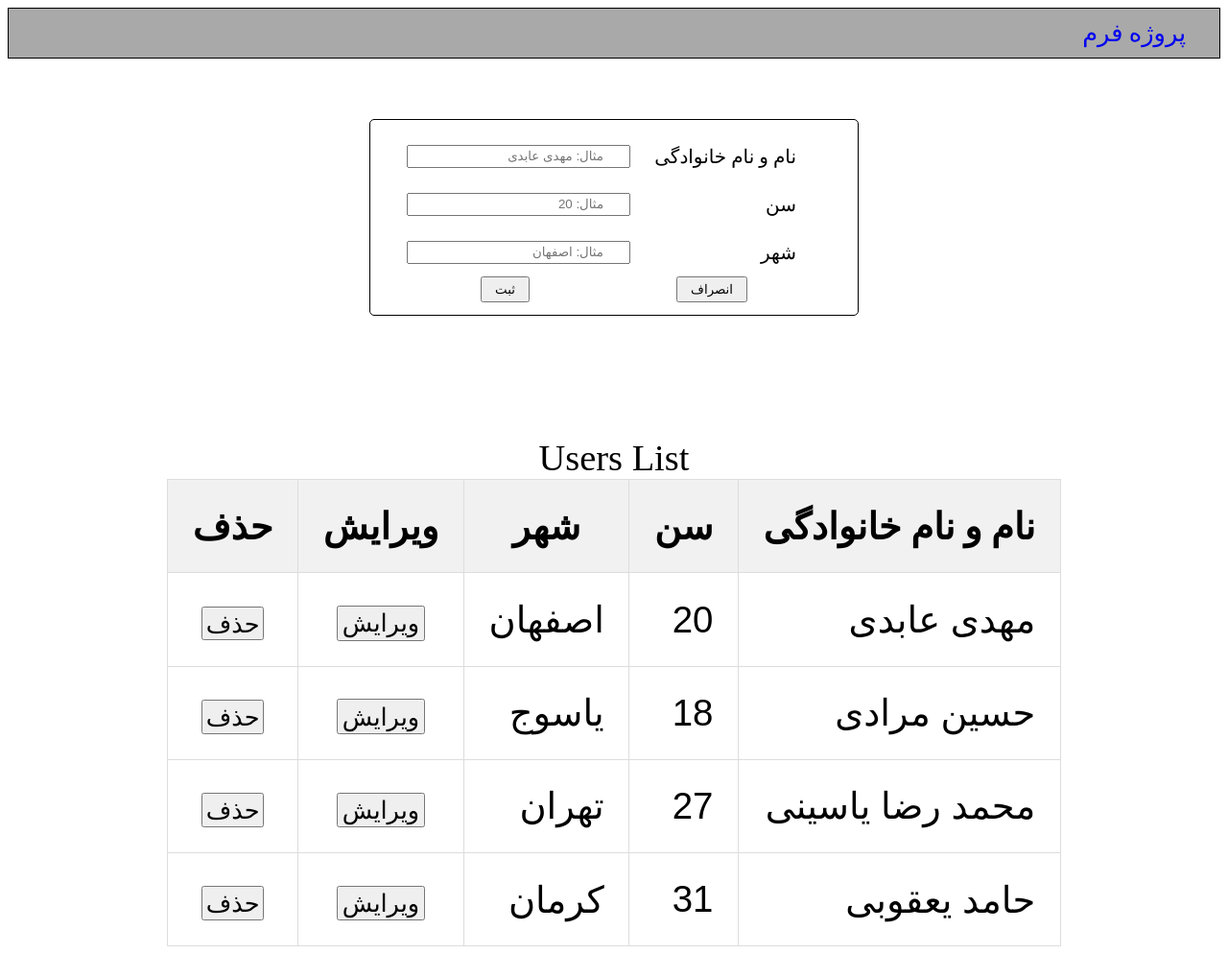
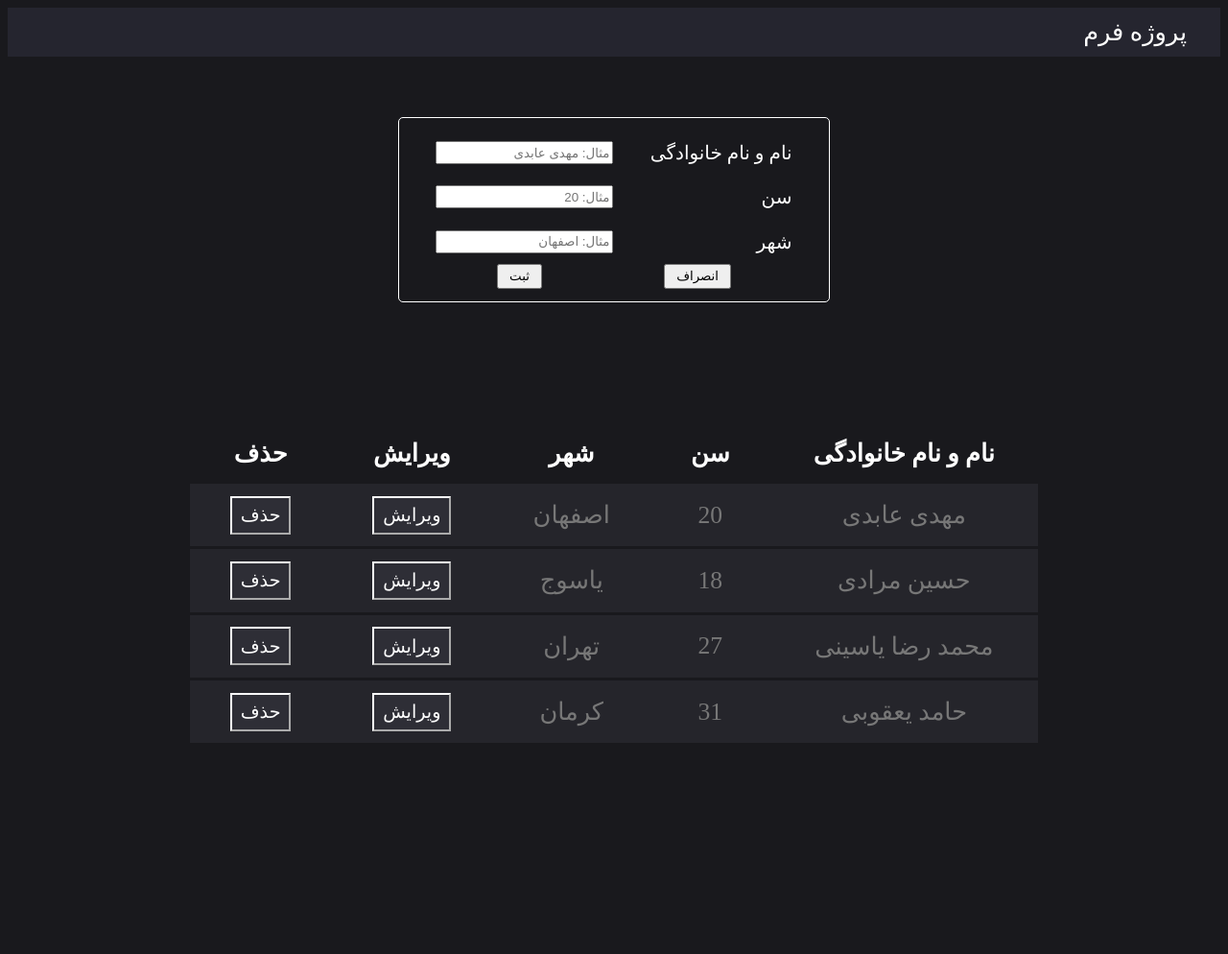
Before and after one commit to SevenDark7/UsersList, a PHP site: page / in a window 1280 px wide. Shown: the whole page at 96% size. After the commit the page ends 774 px from the top, so only its background shows below. Run offline with PHP 8.4, Linux system fonts and the light colour scheme.

Commit message:
change table style and add better css to them

```diff
--- a/css/style.css
+++ b/css/style.css
@@ -1,7 +1,10 @@
+body {
+  background: #19191d;
+}
+
 header {
   display: flex;
-  border: 1px solid black;
-  background-color: darkgray;
+  background-color: #25252f;
   padding: 10px;
   justify-content: flex-end;
   margin-bottom: 5%;
@@ -11,6 +14,7 @@ header {
 header a {
   margin: 0 2%;
   text-decoration: none;
+  color: white;
 }
 
 header a:hover {
@@ -31,12 +35,13 @@ article.formContine {
   direction: rtl;
   align-items: center;
   padding: 1vw 3vw;
-  border: 1px solid black;
+  border: 1px solid white;
   border-radius: 5px;
 }
 
-.inputForm input, .inputForm label {
-  padding: 0 2vw;
+.inputForm label {
+  color: white;
+  margin-left: 3vw;
 }
 
 .name {
@@ -72,37 +77,50 @@ button {
 }
 
 .del, .edit {
-  font-size: 2vw;
+  font-size: 1.5vw;
+  background-color: #2e2e36;
+  border-color: white;
+  color: white;
+  padding: 0.5vw 0.7vw;
+}
+
+.del:active, .edit:active {
+  color: #777;
+  background: #25252b;
 }
 
 table.user {
   margin: auto;
-  border-collapse: collapse;
-  /* border-radius: 10px; */
+  border-spacing: 0 3px;
+  width: 70%;
 }
 
-.user, th, td {
-  border: 1px solid #ddd;
+th, td {
+  padding: 1vw 3vw;
+  direction: rtl;
+  text-align: center;
 }
 
-.user tr:hover {
-  background-color: #c5c5c5;
+th {
+  color: white;
 }
 
-.user th {
-  background-color: #f1f1f1;
-  padding: 2vw;
+tbody td {
+  color: #777;
+  background: #25252b;
 }
 
 caption, .user th, .user td {
-  font-size: 3vw;
+  font-size: 2vw;
 }
 
-.user td {
-  font-family: sans-serif;
-  direction: rtl;
-  cursor: pointer;
-  padding: 2vw;
+tbody tr td{
+  transition: 0.5s ease-out;
+}
+
+tbody tr:hover td{
+  background: #2e2e36 !important;
+  color: white;
 }
 
 td:nth-child(1){
@@ -113,7 +131,9 @@ td:nth-child(2){
   text-align: center;
 }
 
-.user td:hover {
-  background-color: #aaa;
-  box-shadow: -7px 7px 10px gray;
+@font-face {
+  font-family: IRANSansWeb;
+  src: url(../fonts/IRANSansWeb.eot) format(eot);
+  src: url(../fonts/IRANSansWeb.ttf) format(ttf);
+  src: url(../fonts/IRANSansWeb.woff) format(woff);
 }
--- a/index.html
+++ b/index.html
@@ -39,7 +39,6 @@
     </article>
 
     <table class="user">
-      <caption>Users List</caption>
       <thead>
         <tr>
           <th>حذف</th>
@@ -49,7 +48,7 @@
           <th>نام و نام خانوادگی</th>
         </tr>
       </thead>
-      <tbody id="users">
+      <tbody class="users">
         <tr>
           <td><button type="button" class="del">حذف</button></td>
           <td><button type="button" class="edit">ویرایش</button></td>
@@ -105,7 +104,7 @@
           }
         });
 
-        $(".del").click(function() {
+        $(".del").on("click", function() {
           $(this).parent().parent().remove();
         });
 
@@ -139,6 +138,7 @@
             $("#register").show();
           }
         });
+
       });
     </script>
 
```
